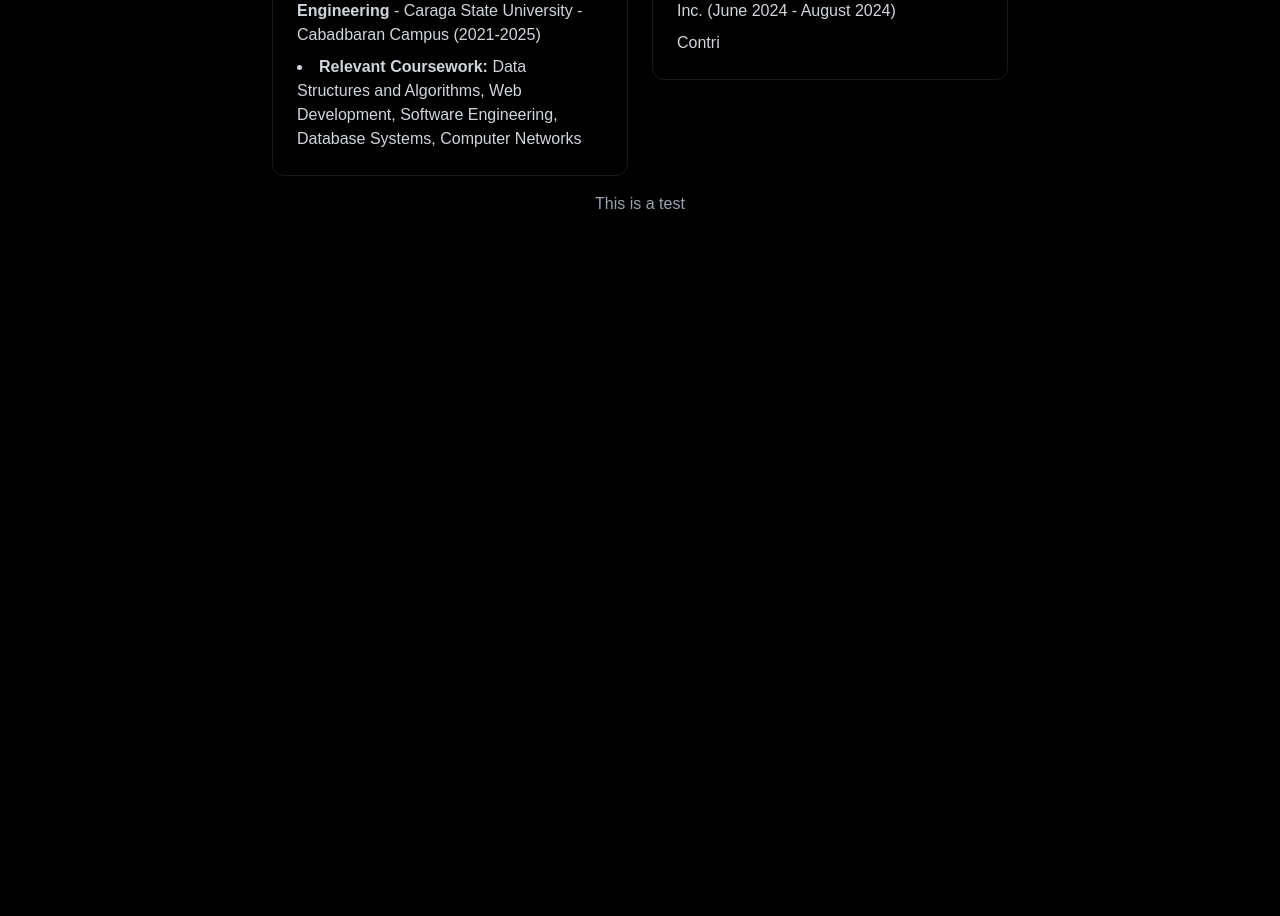
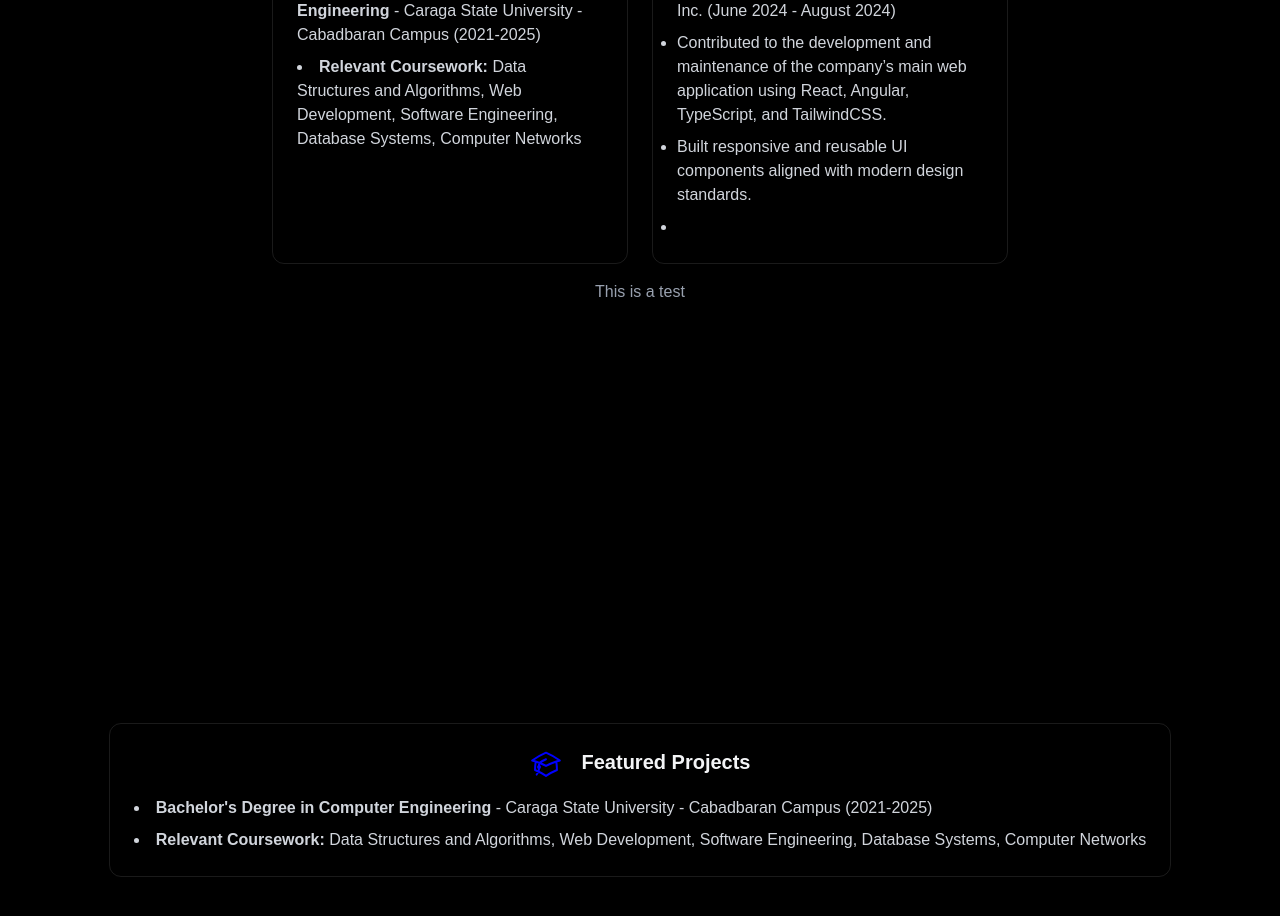
Before and after one commit to jaycsucc27/my-p, a React (Vite) app in the folder my-portfolio/: page / in a window 1280 px wide. Shown: the part 1400-2316 px from the top of the page. Before the commit the page ends 1696 px from the top, so only its background shows below. Built offline with nearby package versions, Linux system fonts and the light colour scheme.

Commit message:
add Projects section and enhance About section with updated content and styling

```diff
--- a/my-portfolio/src/App.jsx
+++ b/my-portfolio/src/App.jsx
@@ -6,6 +6,7 @@ import { Navbar } from "./components/sections/Navbar";
 import { MobileMenu } from "./components/MobileMenu";
 import { Home } from "./components/sections/Home";
 import { About } from "./components/sections/About";
+import { Projects } from "./components/sections/Projects";
 function App() {
   const [isLoaded, setIsLoaded] = React.useState(false);
   const [menuOpen, setMenuOpen] = React.useState(false);
@@ -24,6 +25,7 @@ function App() {
         </Home>
           <About>
         </About>
+        <Projects></Projects>
       </div>
     </>
   );
--- a/my-portfolio/src/components/sections/About.jsx
+++ b/my-portfolio/src/components/sections/About.jsx
@@ -9,17 +9,17 @@ export const About = () =>{
             className="min-h-screen flex items-center justify-center py-20"
         >
          <div className="max-w-3xl mx-auto px-4">
-
+          <h2 className="text-3xl font-bold mb-8 bg-linear-to-r from-blue-500
+            to-cyan-400 bg-clip-text text-transparent text-center">
+                About Me
+            </h2>
             <div className="p-6 rounded-xl border border-white/10
                 hover:-translate-y-1
                 hover:border-cyan-400
                 hover:shadow-[0_0_15px_rgba(34,211,238,0.7)]
                 hover:shadow-cyan-400/50
                 transition-all duration-300 ease-in-out">
-      <h2 className="text-3xl font-bold mb-8 bg-linear-to-r from-blue-500
-            to-cyan-400 bg-clip-text text-transparent text-center">
-                About Me
-            </h2>
+
                 <p className=" text-center leading-relaxed mb-6  text-gray-300  ">
                      Frontend Developer with a Computer Engineering background and hands-on experience in Angular,
                      React frameworks. I build responsive, scalable web applications with strong attention to performance,
@@ -91,13 +91,19 @@ export const About = () =>{
 
     </h3>
 
-    <ul className=" text-gray-300 space-y-2">
+    <ul className="list-disc text-gray-300 space-y-2">
     <li>
         <strong>Frontend Developer Intern </strong> at Jairosoft Inc. (June 2024 - August 2024)
 
     </li>
      <li>
-        Contri
+        Contributed to the development and maintenance of the company’s main web application using React, Angular, TypeScript, and TailwindCSS.
+     </li>
+     <li>
+        Built responsive and reusable UI components aligned with modern design standards.
+     </li>
+     <li>
+
      </li>
 </ul>
     </div>
--- a/my-portfolio/src/components/sections/Projects.jsx
+++ b/my-portfolio/src/components/sections/Projects.jsx
@@ -0,0 +1,34 @@
+export const Projects = ()=>{
+
+        return <section   id="projects"
+            className="min-h-screen flex items-center justify-center py-20"
+
+>
+
+ <div className="mt-8">
+                <div className="p-6 rounded-xl border border-white/10
+                hover:-translate-y-1
+                hover:border-cyan-400
+                hover:shadow-[0_0_15px_rgba(34,211,238,0.7)]
+                hover:shadow-cyan-400/50
+                transition-all duration-300 ease-in-out">
+
+    <h3 className="text-center text-xl font-bold mb-4">
+       <svg xmlns="http://www.w3.org/2000/svg" fill="none" viewBox="0 0 24 24" strokeWidth={1.5} stroke="blue" className="size-8 inline-block mr-5">
+  <path strokeLinecap="round" strokeLinejoin="round" d="M4.26 10.147a60.438 60.438 0 0 0-.491 6.347A48.62 48.62 0 0 1 12 20.904a48.62 48.62 0 0 1 8.232-4.41 60.46 60.46 0 0 0-.491-6.347m-15.482 0a50.636 50.636 0 0 0-2.658-.813A59.906 59.906 0 0 1 12 3.493a59.903 59.903 0 0 1 10.399 5.84c-.896.248-1.783.52-2.658.814m-15.482 0A50.717 50.717 0 0 1 12 13.489a50.702 50.702 0 0 1 7.74-3.342M6.75 15a.75.75 0 1 0 0-1.5.75.75 0 0 0 0 1.5Zm0 0v-3.675A55.378 55.378 0 0 1 12 8.443m-7.007 11.55A5.981 5.981 0 0 0 6.75 15.75v-1.5" />
+</svg>
+ Featured Projects
+
+    </h3>
+<ul className="list-disc list-inside text-gray-300 space-y-2">
+    <li>
+        <strong>Bachelor's Degree in Computer Engineering</strong> - Caraga State University - Cabadbaran Campus (2021-2025)
+    </li>
+     <li>
+            <strong>Relevant Coursework:</strong> Data Structures and Algorithms, Web Development, Software Engineering, Database Systems, Computer Networks
+        </li>
+</ul>
+</div>
+</div>
+        </section>
+}
```
